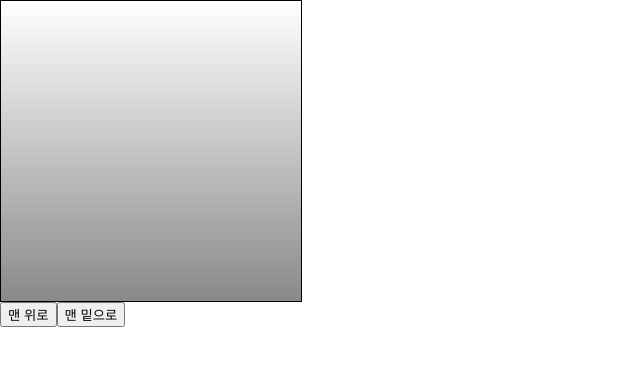
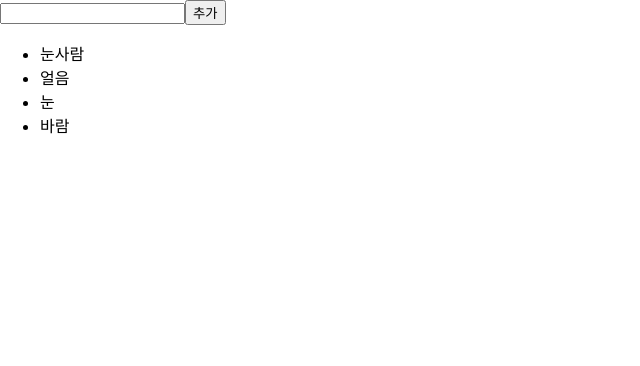
Before and after one commit to lepelaka/hello_react, a React (Create React App) app: page / in a window 1280 px wide. Shown: the top 366 px of the page, without its empty margins (0-640 px from the left). Built offline with nearby package versions, Linux system fonts and the light colour scheme.

Commit message:
2023/05/08

```diff
--- a/src/App.js
+++ b/src/App.js
@@ -1,4 +1,4 @@
-import Scrollbox from "./Scrollbox.js";
+import IterationSample from "./IterationSample.js";
 
 import React, { Component } from "react";
 
@@ -6,11 +6,7 @@
   render() {
     return (
       <div>
-        <Scrollbox ref={(ref) => (this.scrollbox = ref)} />
-        <button onClick={() => this.scrollbox.scrollTo()}>맨 위로</button>
-        <button onClick={() => this.scrollbox.scrollToBottom()}>
-          맨 밑으로
-        </button>
+        <IterationSample />
       </div>
     );
   }
--- a/src/IterationSample.js
+++ b/src/IterationSample.js
@@ -1,13 +1,39 @@
-import React from "react";
+import React, { useState } from "react";
 
 const IterationSample = () => {
+  // let arr = [];
+  // arr.map((a, b, c) => "");
+  // const names = ["눈사람", "얼음", "눈", "바람"];
+  const obj = [
+    { id: 1, text: "눈사람" },
+    { id: 2, text: "얼음" },
+    { id: 3, text: "눈" },
+    { id: 4, text: "바람" },
+  ];
+
+  const [names, setNames] = useState(obj);
+  const [inputText, setInputText] = useState("");
+  const [nextId, setNextId] = useState(5);
+  const nameList = names.map((name) => (
+    <li key={name.id} onDoubleClick={() => onRemove(name.id)}>
+      {name.text}
+    </li>
+  ));
+
+  const onRemove = (id) => setNames(names.filter((name) => name.id !== id));
+  const onChange = (e) => setInputText(e.target.value);
+  const onClick = () => {
+    const nextName = names.concat({ id: nextId, text: inputText });
+    setNextId(nextId + 1);
+    setNames(nextName);
+    setInputText("");
+  };
   return (
-    <ul>
-      <li>눈사람</li>
-      <li>얼음</li>
-      <li>눈</li>
-      <li>바람</li>
-    </ul>
+    <>
+      <input value={inputText} onChange={onChange}></input>
+      <button onClick={onClick}>추가</button>
+      <ul>{nameList}</ul>
+    </>
   );
 };
 
```
